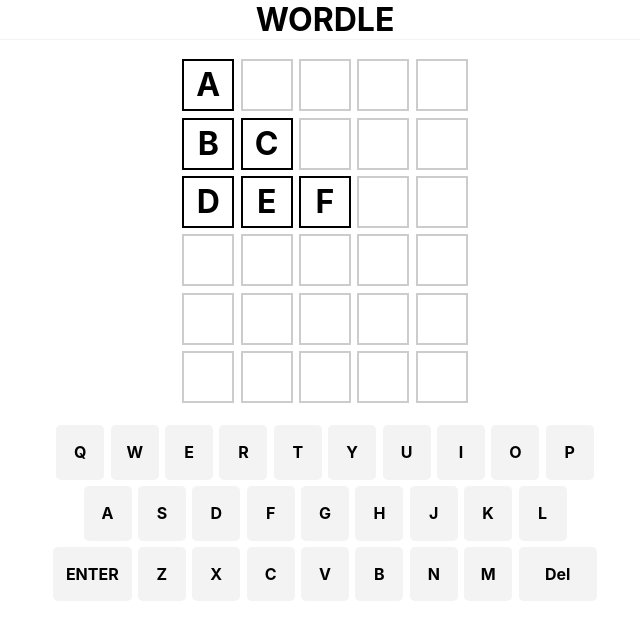
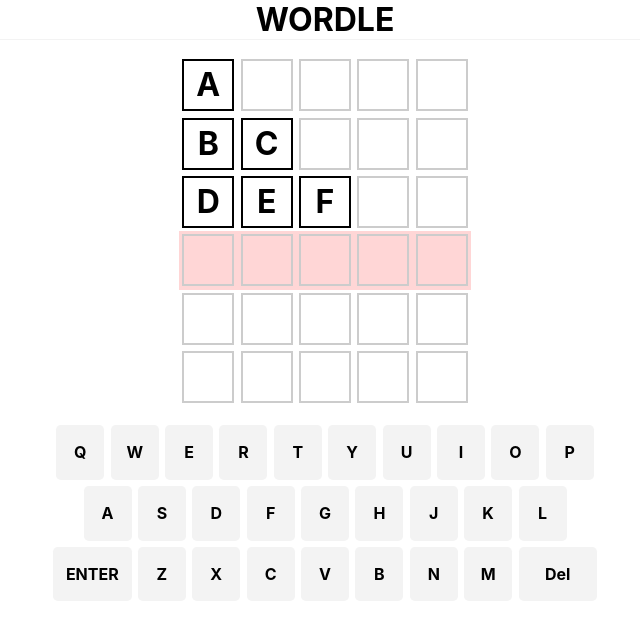
Before and after one commit to ksugimori/react-wordle, a React (Create React App) app: page / in a window 1280 px wide. Shown: the top 618 px of the page, without its empty margins (315-955 px from the left). Built offline with nearby package versions, Linux system fonts and the light colour scheme.

Commit message:
Word に focus 属性を追加

```diff
--- a/src/app/components/Word.tsx
+++ b/src/app/components/Word.tsx
@@ -1,8 +1,9 @@
 import React from "react";
 import styled from "styled-components";
 
-const Container = styled.div`
+const Container = styled.div<{ active: boolean }>`
   display: flex;
+  background-color: ${props => props.active ? '#ffd6d6' : 'transparent'}
 `;
 
 const Char = styled.div<{ empty: boolean }>`
@@ -17,12 +18,13 @@
 
 type Props = {
   value: string;
+  focus: boolean;
 }
 
-export default function Word({ value }: Props) {
+export default function Word({ value, focus }: Props) {
   const chars = Array(5).fill('')
     .map((_, i) => value.charAt(i).toUpperCase())
     .map((c, i) => <Char key={i} empty={!c}>{c}</Char>);
 
-  return <Container>{chars}</Container>;
+  return <Container active={focus}>{chars}</Container>;
 }
--- a/src/app/components/WordList.tsx
+++ b/src/app/components/WordList.tsx
@@ -21,10 +21,11 @@
   const words = useAppSelector(selectWords);
   const dispatch = useAppDispatch();
 
+  const next = words.length;
+
   const wordComponents = Array(6).fill('')
     .map((_, i) => words[i] || '')
-    .map(w => <Word value={w} />);
-  console.log(wordComponents);
+    .map((w, i) => <Word key={i} value={w} focus={next === i} />);
 
   return (
     <Container onClick={() => dispatch(addWord("abcde"))}>
```
